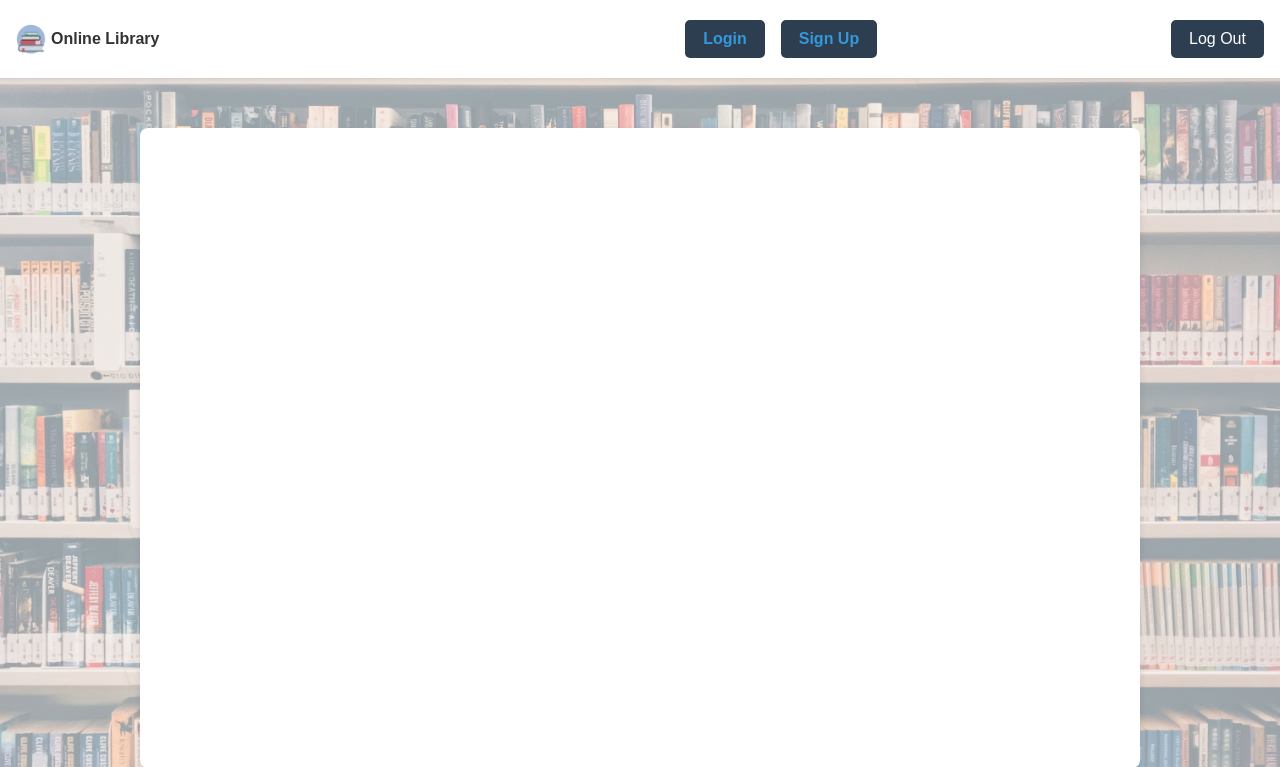
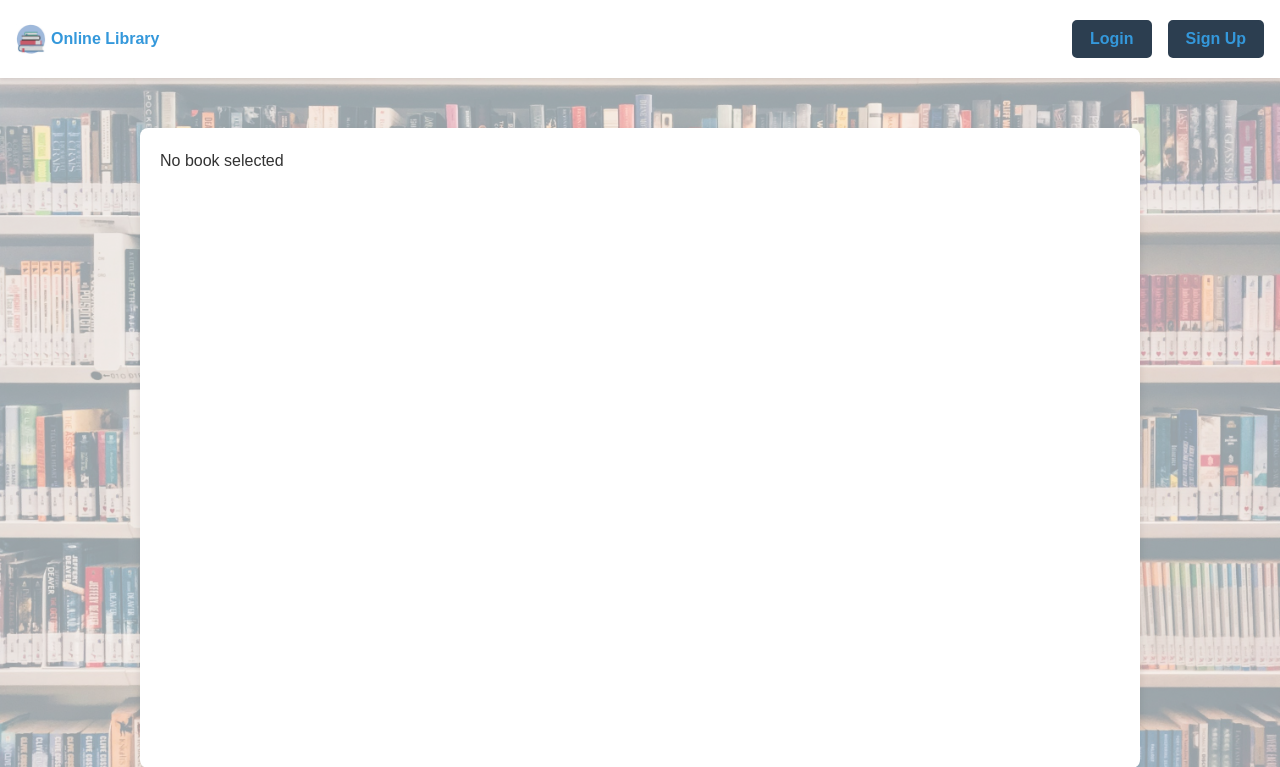
Before and after one commit to Grace-Emad/library-website-web, a Django app: page /book/1/ in a window 1280 px wide. Shown: the top 767 px of the page. Run offline with Django 5.2, Linux system fonts and the light colour scheme.

Commit message:
Update book_details.html

```diff
--- a/templates/book_details.html
+++ b/templates/book_details.html
@@ -1,39 +1,90 @@
+{% load static %}
 <!DOCTYPE html>
 <html lang="en">
 
 <head>
-    <link rel="stylesheet" href="../css/style.css">
-    <link rel="stylesheet" href="../css/queries.css">
-    <link rel="icon" type="image/x-icon" href="../images/icon.png">
     <meta charset="utf-8">
     <title>Book Details</title>
+
+    <link rel="stylesheet" href="{% static 'css/style.css' %}">
+    <link rel="icon" href="{% static 'images/icon.png' %}">
 </head>
 
 <body>
 
+    <!-- Navbar -->
     <nav class="navbar">
         <div class="iconName">
-            <img src="../images/icon.png" alt="icon" width="30px">
-            <b><a href="../index.html" style="color: inherit; text-decoration: none;">Online Library</a></b>
+            <img src="{% static 'images/icon.png' %}" alt="icon" width="30px">
+            <b><a href="{% url 'home' %}" style="text-decoration:none;">Online Library</a></b>
         </div>
-        <ul class="pageOptions" id="navLinks"></ul>
-        <div id="beforeAuth" class="logContainer hidden">
-            <a href="login.html" class="navbarBtns">Login</a>
-            <a href="signup.html" class="navbarBtns">Sign Up</a>
-        </div>
-        <div id="afterAuth" class="logContainer hidden">
-            <span id="userGreeting" style="margin-right: 15px;"></span>
-            <button id="logOutBtn" class="navbarBtns">Log Out</button>
+
+        <div id="beforeAuth" class="logContainer">
+            <a href="{% url 'login' %}" class="navbarBtns">Login</a>
+            <a href="{% url 'signup' %}" class="navbarBtns">Sign Up</a>
         </div>
     </nav>
 
+    <!-- Content -->
     <main class="container">
-        <div id="book-details-container"></div>
+
+        <div id="book-details-container">
+            <p>Loading book details...</p>
+        </div>
+
         <div id="borrow-section" style="margin-top: 20px;"></div>
+
     </main>
 
-    <script src="../js/user.js"></script>
-    <script src="../js/main.js"></script>
+    <!-- JS -->
+    <script src="{% static 'js/user.js' %}"></script>
+    <script src="{% static 'js/main.js' %}"></script>
+
+    <script>
+        const params = new URLSearchParams(window.location.search);
+        const bookId = params.get("id");
+
+        if (!bookId) {
+            document.getElementById("book-details-container").innerHTML =
+                "<p>No book selected</p>";
+        } else {
+
+            fetch(`/api/book/${bookId}/`)
+                .then(res => res.json())
+                .then(data => {
+
+                    document.getElementById("book-details-container").innerHTML = `
+                        <h1>${data.title}</h1>
+                        <p><b>Author:</b> ${data.author}</p>
+                        <p>${data.description}</p>
+                        <p>
+                            <b>Status:</b>
+                            ${data.available ? "Available" : "Not Available"}
+                        </p>
+                    `;
+
+                    if (data.available) {
+                        document.getElementById("borrow-section").innerHTML = `
+                            <button onclick="borrowBook(${bookId})">
+                                Borrow Book
+                            </button>
+                        `;
+                    }
+                });
+        }
+
+
+        function borrowBook(id) {
+            fetch(`/api/borrow/${id}/`, {
+                method: "POST"
+            })
+            .then(res => res.json())
+            .then(data => {
+                alert(data.message);
+                location.reload();
+            });
+        }
+    </script>
+
 </body>
-
 </html>
```
